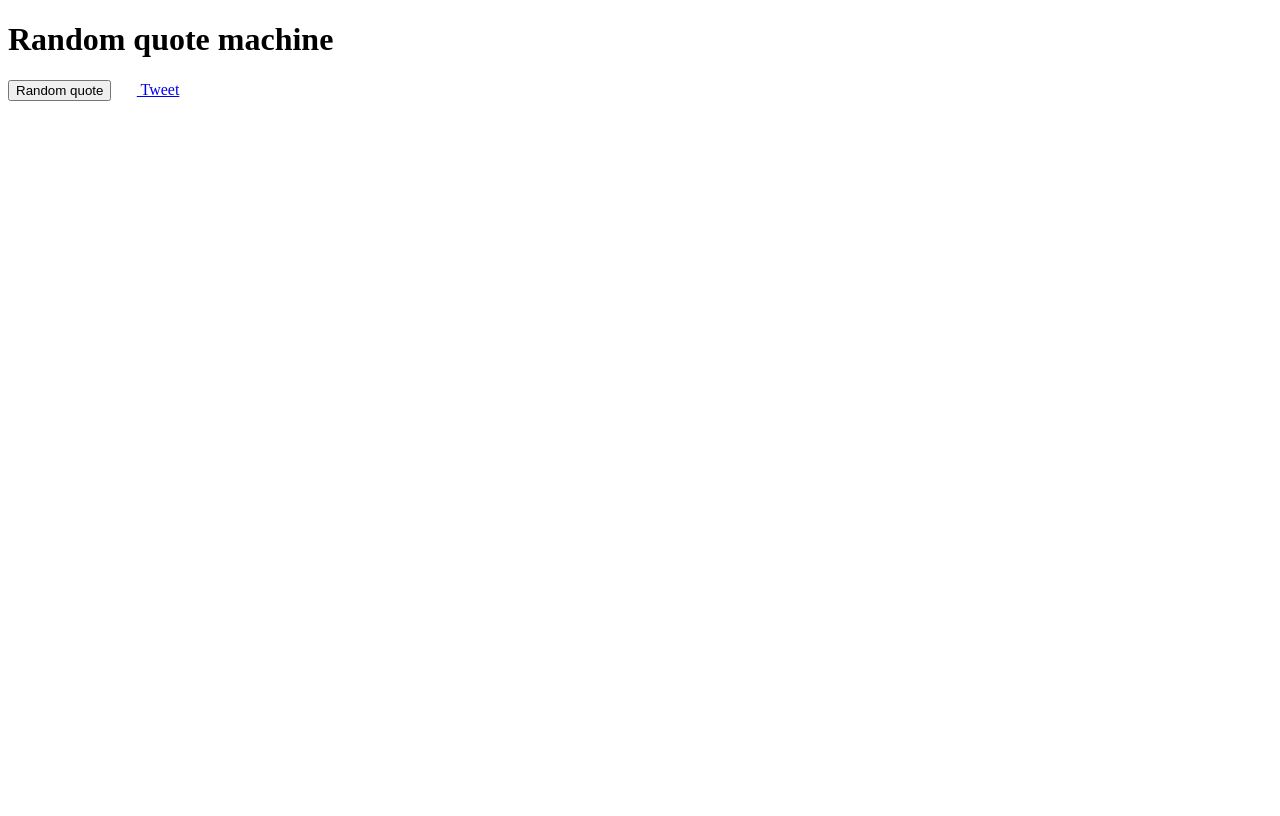
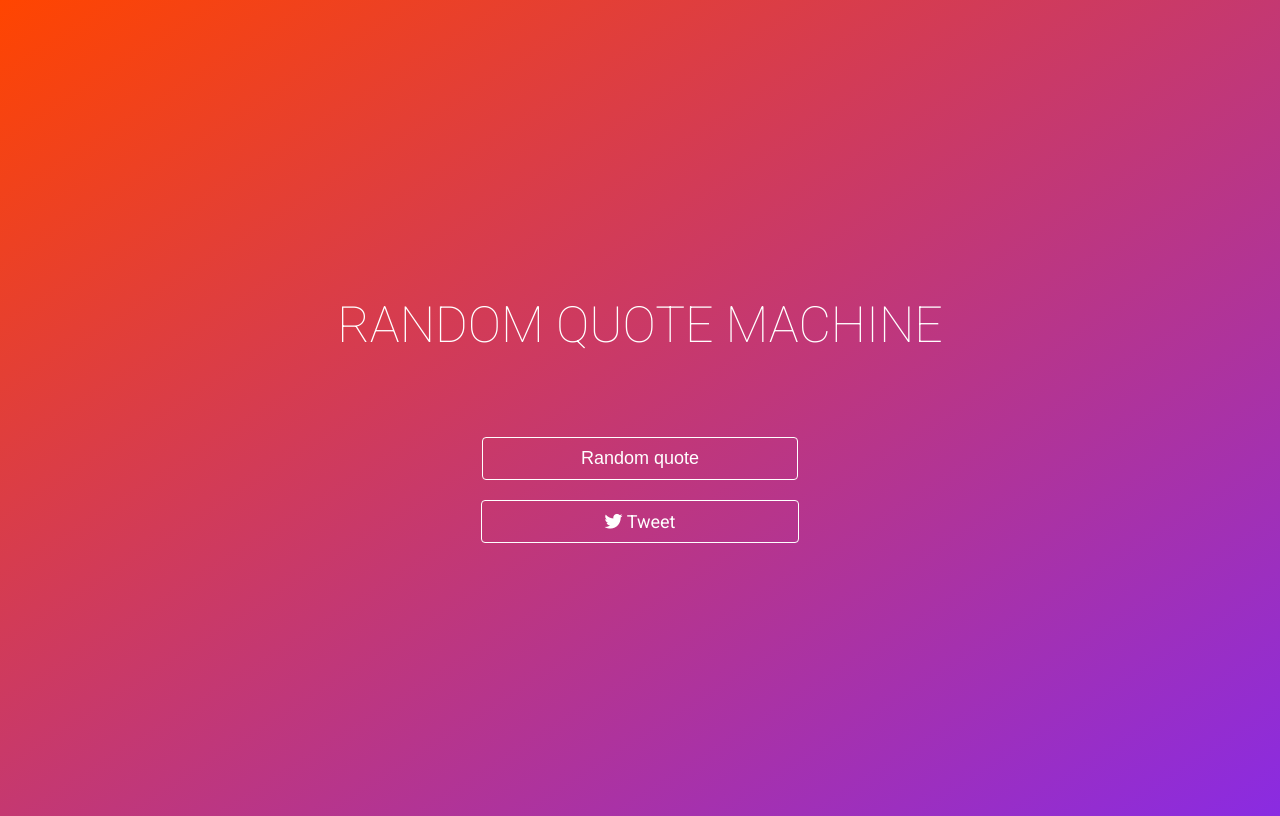
Before and after one commit to patryk-stanek/quotes, a website: page index.html in a window 1280 px wide. Drawn offline with Linux system fonts and the light colour scheme; no server answers.

Commit message:
Style finished

```diff
--- a/index.html
+++ b/index.html
@@ -3,6 +3,7 @@
     <head>
         <meta charset="utf-8">
         <link rel="stylesheet" href="https://use.fontawesome.com/releases/v5.7.2/css/all.css" integrity="sha384-fnmOCqbTlWIlj8LyTjo7mOUStjsKC4pOpQbqyi7RrhN7udi9RwhKkMHpvLbHG9Sr" crossorigin="anonymous">
+        <link href="https://fonts.googleapis.com/css?family=Roboto:100,300,400,700" rel="stylesheet">
         <link rel="stylesheet" href="css/style.css">
         <title>Quotes</title>
     </head>
@@ -16,7 +17,7 @@
                 <h3 class="author"></h3>
             </div>
             <button class="trigger">Random quote</button>
-            <a href="#" target="_blank" class="tweet"><i class="fa fa-lg fa-twitter"></i> Tweet</a>
+            <a href="#" target="_blank" class="tweet"><i class="fab fa-twitter"></i> Tweet</a>
         </main>
         <script src="js/script.js"></script>
     </body>
--- a/sass/style.scss
+++ b/sass/style.scss
@@ -0,0 +1,73 @@
+body {
+    background-image: linear-gradient(to right bottom, orangered, blueviolet);
+    font-family: 'Roboto', sans-serif;
+    color: white;
+}
+
+main {
+    width: 100%;
+    height: 100vh;
+    display: flex;
+    flex-direction: column;
+    justify-content: center;
+    align-items: center;
+}
+
+header {
+
+}
+
+h1 {
+    text-transform: uppercase;
+    font-size: 50px;
+}
+
+h1,
+.quote,
+.author {
+    font-weight: 100;
+    text-align: center;
+}
+
+.box {
+    margin-bottom: 20px;
+}
+
+.quote {
+}
+
+.author {
+    font-style: italic;
+}
+
+.trigger {
+
+}
+
+.tweet:link,
+.tweet:visited {
+    text-decoration: none;
+}
+
+.trigger,
+.tweet:link,
+.tweet:visited {
+    border: 1px solid white;
+    background-color: transparent;
+    color: white;
+    font-size: 18px;
+    border-radius: 4px;
+    display: block;
+    width: 100%;
+    text-align: center;
+    margin: 10px;
+    width: 25%;
+    padding: 10px 0;
+    cursor: pointer;
+    transition: all .2s ease-out;
+
+    &:hover,
+    &:active {
+        background-color: rgba(white, .1);
+    }
+}
```
Also changed, not shown: css/style.css, 1 other file.
